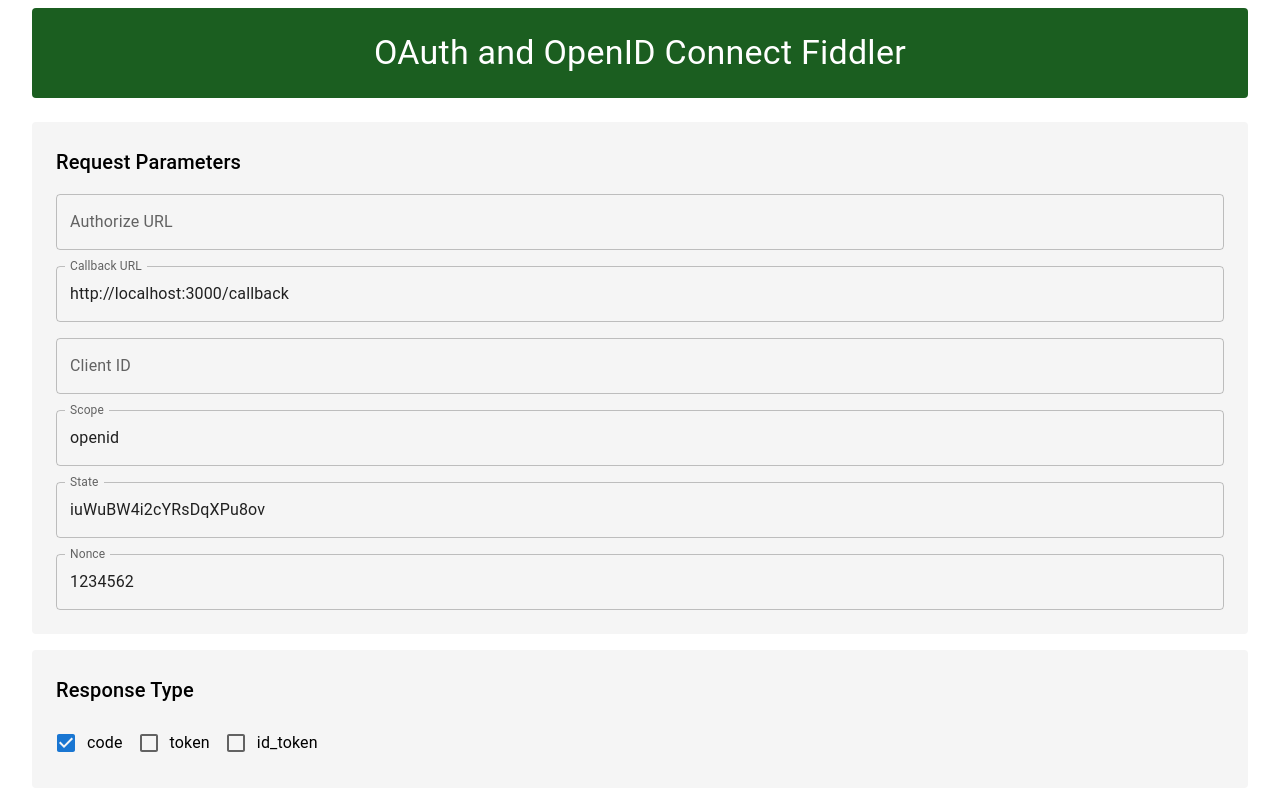
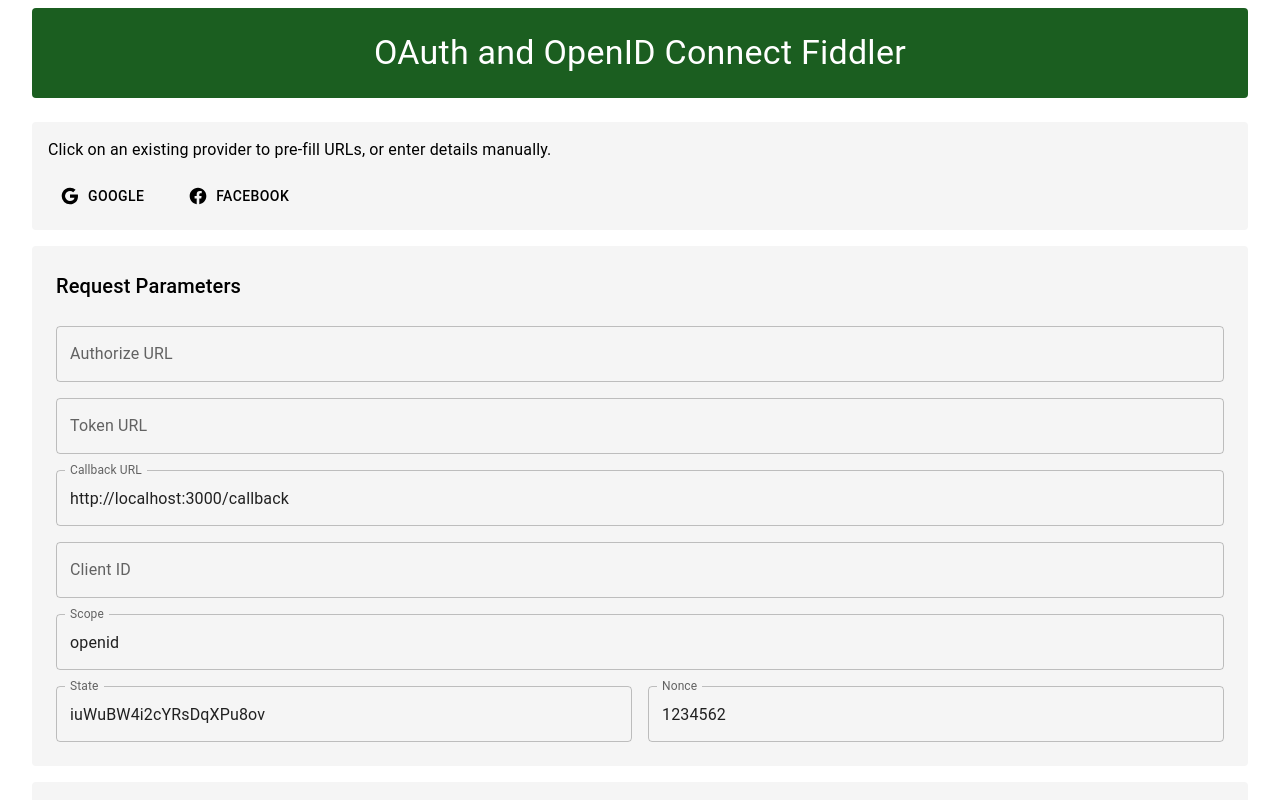
Before and after one commit to deepal/oauth-fiddler, a React (Create React App) app: page / in a window 1280 px wide. Shown: the top 800 px of the page. Built offline with nearby package versions, Linux system fonts and the light colour scheme.

Commit message:
feat: add preconfigured providers

```diff
--- a/public/index.html
+++ b/public/index.html
@@ -24,7 +24,7 @@
       work correctly both with client-side routing and a non-root public URL.
       Learn how to configure a non-root public URL by running `npm run build`.
     -->
-    <title>React App</title>
+    <title>OAuth Fiddler</title>
   </head>
   <body>
     <noscript>You need to enable JavaScript to run this app.</noscript>
--- a/src/App.js
+++ b/src/App.js
@@ -9,12 +9,14 @@ import {
   RadioGroup,
   styled,
   TextField,
+  Tooltip,
   Typography,
 } from "@mui/material";
-import { Container } from "@mui/system";
 import { nanoid } from "nanoid";
 import { useEffect, useState } from "react";
-import Heading from "./Heading";
+import GoogleIcon from "./icons/GoogleIcon";
+import FacebookIcon from "./icons/FacebookIcon";
+import { grey } from "@mui/material/colors";
 
 const Block = styled(Grid)(({ theme }) => ({
   backgroundColor: theme.palette.grey[100],
@@ -36,6 +38,12 @@ const CodeBlock = styled("code")(({ theme }) => ({
   fontFamily: "'Fira Code', monospace",
 }));
 
+const ProviderPanel = styled(Grid)(({ theme }) => ({
+  padding: theme.spacing(2),
+  backgroundColor: grey[100],
+  borderRadius: theme.shape.borderRadius,
+}));
+
 function sha256(string) {
   const utf8 = new TextEncoder().encode(string);
   return crypto.subtle.digest("SHA-256", utf8).then((hashBuffer) => {
@@ -50,11 +58,24 @@ function sha256(string) {
 const PKCE_TYPES = ["S256", "PLAIN"];
 const RESPONSE_TYPES = ["code", "token", "id_token"];
 const RESPONSE_MODES = ["query", "form_post", "fragment"];
+const OAUTH_PROVIDERS = [
+  {
+    name: "Google",
+    authoriseUrl: "https://accounts.google.com/o/oauth2/v2/auth",
+    tokenUrl: "https://oauth2.googleapis.com/token",
+    icon: <GoogleIcon />,
+  },
+  {
+    name: "Facebook",
+    authoriseUrl: "https://www.facebook.com/v14.0/dialog/oauth",
+    tokenUrl: "https://graph.facebook.com/v14.0/oauth/access_token",
+    icon: <FacebookIcon />,
+  },
+];
 
 function App() {
-  const [authoriseUrl, setAuthoriseUrl] = useState(
-    ""
-  );
+  const [authoriseUrl, setAuthoriseUrl] = useState("");
+  const [tokenUrl, setTokenUrl] = useState("");
   const [callbackUrl, setCallbackUrl] = useState(
     "http://localhost:3000/callback"
   );
@@ -85,6 +106,10 @@ function App() {
   const onStartOauth = (e) => {
     e.preventDefault();
     window.location.href = `${authoriseUrl}?${queryString}`;
+  };
+  const prefillProvider = (provider) => {
+    setAuthoriseUrl(provider.authoriseUrl);
+    setTokenUrl(provider.tokenUrl);
   };
 
   useEffect(() => {
@@ -143,11 +168,41 @@ function App() {
           <Grid item xs={12}>
             <Grid container spacing={2}>
               <Grid item xs={12}>
+                <Grid container>
+                  <ProviderPanel item xs={12}>
+                    <Grid container spacing={2}>
+                      <Grid item xs={12}>
+                        <Typography variant="body1">
+                          Click on an existing provider to pre-fill URLs, or enter details manually.
+                        </Typography>
+                      </Grid>
+                      <Grid item xs={12}>
+                        <Grid container spacing={2}>
+                          {OAUTH_PROVIDERS.map((provider) => (
+                            <Grid item key={provider.name}>
+                              <Button
+                                variant="container"
+                                startIcon={provider.icon}
+                                onClick={prefillProvider.bind(null, provider)}
+                              >
+                                {provider.name}
+                              </Button>
+                            </Grid>
+                          ))}
+                        </Grid>
+                      </Grid>
+                    </Grid>
+                  </ProviderPanel>
+                </Grid>
+              </Grid>
+              <Grid item xs={12}>
                 <Block item xs={12}>
-                  <Grid container spacing={2}>
+                  <Grid container spacing={3}>
                     <Grid item xs={12}>
                       <Typography variant="h6">Request Parameters</Typography>
                     </Grid>
+                    <Grid item xs={12}>
+                      <Grid container spacing={2}>
                         <Grid item xs={12}>
                           <Grid container spacing={2}>
                             <Grid item xs={12}>
@@ -158,6 +213,17 @@ function App() {
                                 value={authoriseUrl}
                                 onChange={createChangeHandler(setAuthoriseUrl)}
                               />
+                            </Grid>
+                            <Grid item xs={12}>
+                              <TextField
+                                fullWidth
+                                label="Token URL"
+                                variant="outlined"
+                                value={tokenUrl}
+                                onChange={createChangeHandler(setTokenUrl)}
+                              />
+                            </Grid>
+                          </Grid>
                         </Grid>
                         <Grid item xs={12}>
                           <TextField
@@ -186,7 +252,7 @@ function App() {
                             onChange={createChangeHandler(setScope)}
                           />
                         </Grid>
-                        <Grid item xs={12}>
+                        <Grid item xs={6}>
                           <TextField
                             fullWidth
                             label="State"
@@ -195,7 +261,7 @@ function App() {
                             onChange={createChangeHandler(setState)}
                           />
                         </Grid>
-                        <Grid item xs={12}>
+                        <Grid item xs={6}>
                           <TextField
                             fullWidth
                             label="Nonce"
@@ -289,14 +355,15 @@ function App() {
                           />
                         </Grid>
                         <Grid item xs={12}>
+                          <Tooltip title="Code Challenge is derived from the Code Verifier and cannot be changed">
                           <TextField
                             fullWidth
                             label="Code Challenge"
                             value={pkceChallenge}
-                            disabled={!pkceEnabled}
+                            disabled
                             variant="outlined"
-                            onChange={createChangeHandler(setPkceChallenge)}
                           />
+                          </Tooltip>
                         </Grid>
                       </Grid>
                     </Grid>
--- /dev/null
+++ b/src/icons/FacebookIcon.js
@@ -0,0 +1,27 @@
+import React from "react";
+import PropTypes from "prop-types";
+import { SvgIcon } from "@mui/material";
+
+export default function GoogleIcon({ fontSize, style }) {
+  return (
+    <SvgIcon style={style}>
+      <svg
+        xmlns="http://www.w3.org/2000/svg"
+        viewBox="0 0 24 24"
+        width={fontSize}
+        height={fontSize}
+      >
+        <path fill="none" d="M0 0h24v24H0z" />
+        <path d="M12 2C6.477 2 2 6.477 2 12c0 4.991 3.657 9.128 8.438 9.879V14.89h-2.54V12h2.54V9.797c0-2.506 1.492-3.89 3.777-3.89 1.094 0 2.238.195 2.238.195v2.46h-1.26c-1.243 0-1.63.771-1.63 1.562V12h2.773l-.443 2.89h-2.33v6.989C18.343 21.129 22 16.99 22 12c0-5.523-4.477-10-10-10z" />
+      </svg>
+    </SvgIcon>
+  );
+}
+
+GoogleIcon.propTypes = {
+  fontSize: PropTypes.number,
+};
+
+GoogleIcon.defaultProps = {
+  fontSize: 24,
+};
--- /dev/null
+++ b/src/icons/GoogleIcon.js
@@ -0,0 +1,27 @@
+import React from "react";
+import PropTypes from "prop-types";
+import { SvgIcon } from "@mui/material";
+
+export default function GoogleIcon({ fontSize, style, className }) {
+  return (
+    <SvgIcon style={style} className={className}>
+      <svg
+        xmlns="http://www.w3.org/2000/svg"
+        viewBox="0 0 24 24"
+        width={fontSize}
+        height={fontSize}
+      >
+        <path fill="none" d="M0 0h24v24H0z" />
+        <path d="M3.064 7.51A9.996 9.996 0 0 1 12 2c2.695 0 4.959.99 6.69 2.605l-2.867 2.868C14.786 6.482 13.468 5.977 12 5.977c-2.605 0-4.81 1.76-5.595 4.123-.2.6-.314 1.24-.314 1.9 0 .66.114 1.3.314 1.9.786 2.364 2.99 4.123 5.595 4.123 1.345 0 2.49-.355 3.386-.955a4.6 4.6 0 0 0 1.996-3.018H12v-3.868h9.418c.118.654.182 1.336.182 2.045 0 3.046-1.09 5.61-2.982 7.35C16.964 21.105 14.7 22 12 22A9.996 9.996 0 0 1 2 12c0-1.614.386-3.14 1.064-4.49z" />
+      </svg>
+    </SvgIcon>
+  );
+}
+
+GoogleIcon.propTypes = {
+  fontSize: PropTypes.number,
+};
+
+GoogleIcon.defaultProps = {
+  fontSize: 24,
+};
```
Lines whose indentation alone changed are shown as unchanged.
